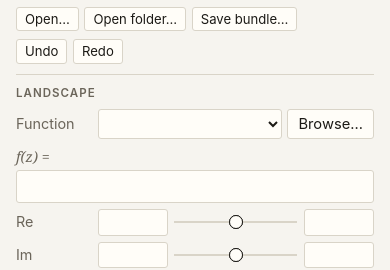
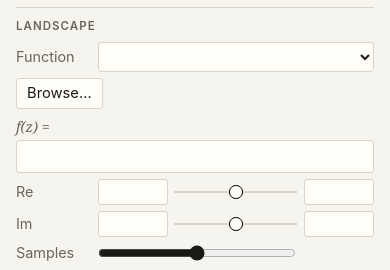
Before and after one commit to willishoke/kurven, a website built with Vite: page web/app/index.html in a window 390 px wide. Shown: the part 574-844 px from the top of the page. Built offline with nearby package versions, Linux system fonts and the light colour scheme.

Commit message:
Browse under the dropdown, as LandscapeSection.swift has it; File and Edit at the end
The phone-width test walks the keyboard from the canvas to the function
dropdown; the File and Edit buttons sat between them at the top of the
panel. They are Swift's File and Edit menus, so they go in a section of
their own after Export, and Browse... gets its own row under the
dropdown's notes, where Swift's is: the test now steps through it on the
way to the formula.

```diff
--- a/web/app/src/page/controls.ts
+++ b/web/app/src/page/controls.ts
@@ -280,8 +280,11 @@ export class Panel {
       "section",
       { "aria-labelledby": "h-landscape", id: "landscape-section" },
       h("h2", { id: "h-landscape" }, "Landscape"),
-      h("div", { class: "row function" }, h("label", { class: "label", for: "function" }, "Function"), h("div", { class: "pick" }, this.fn, browse)),
+      h("div", { class: "row" }, h("label", { class: "label", for: "function" }, "Function"), this.fn),
       this.notes,
+      // The dropdown is faster for someone who knows the name; the picker
+      // answers the question a name cannot (LandscapeSection.swift).
+      h("div", { class: "buttons" }, browse),
       this.formula.root,
       this.re.root,
       this.im.root,
@@ -453,9 +456,6 @@ export class Panel {
       "aside",
       { class: "panel", "aria-label": "Controls" },
       h("header", {}, h("h1", {}, "kurven"), this.title),
-      this.fileRow,
-      this.fileStatus,
-      h("div", { class: "buttons edit", role: "group", "aria-label": "Edit" }, this.undoButton, this.redoButton),
       this.noticeLine,
       landscape,
       this.surface.root,
@@ -465,6 +465,15 @@ export class Panel {
       this.paint.root,
       layers,
       exporting,
+      // Swift's File and Edit menus: Open…, Save Bundle…, Undo and Redo.
+      h(
+        "section",
+        { "aria-labelledby": "h-file", id: "file-section" },
+        h("h2", { id: "h-file" }, "File"),
+        this.fileRow,
+        this.fileStatus,
+        h("div", { class: "buttons edit", role: "group", "aria-label": "Edit" }, this.undoButton, this.redoButton),
+      ),
     );
   }
 
--- a/web/app/src/page/style.css
+++ b/web/app/src/page/style.css
@@ -285,8 +285,6 @@ kbd { font-family: var(--mono); font-size: 0.75rem; border: 1px solid var(--rule
 .draft-note { color: var(--muted); font-size: 0.82rem; font-style: italic; margin: 4px 0 0; }
 .formula input[data-draft="true"] { border-style: dashed; }
 
-/* The function row: the dropdown and the way to the picker beside it. */
-.row.function .pick { display: grid; grid-template-columns: minmax(0, 1fr) auto; gap: 0.35rem; }
 .check { display: flex; align-items: center; gap: 0.45rem; margin: 6px 0; font-size: 0.92rem; cursor: pointer; }
 .pair { display: flex; align-items: center; gap: 0.35rem; }
 .pair .times { color: var(--muted); }
@@ -380,5 +378,5 @@ kbd { font-family: var(--mono); font-size: 0.75rem; border: 1px solid var(--rule
 .sheet input[type="number"] { width: 8.5rem; }
 .buttons.end { justify-content: flex-end; margin-top: 10px; }
 .sheet .primary { background: var(--ink); color: var(--paper); border-color: var(--ink); }
-.buttons.file { margin-top: 10px; }
+.buttons.file { margin-top: 2px; }
 .buttons.file button { font-size: 0.82rem; padding: 2px 8px; }
```
Also changed, not shown: web/app/test/browser/page.spec.ts (+3 -0 lines).
